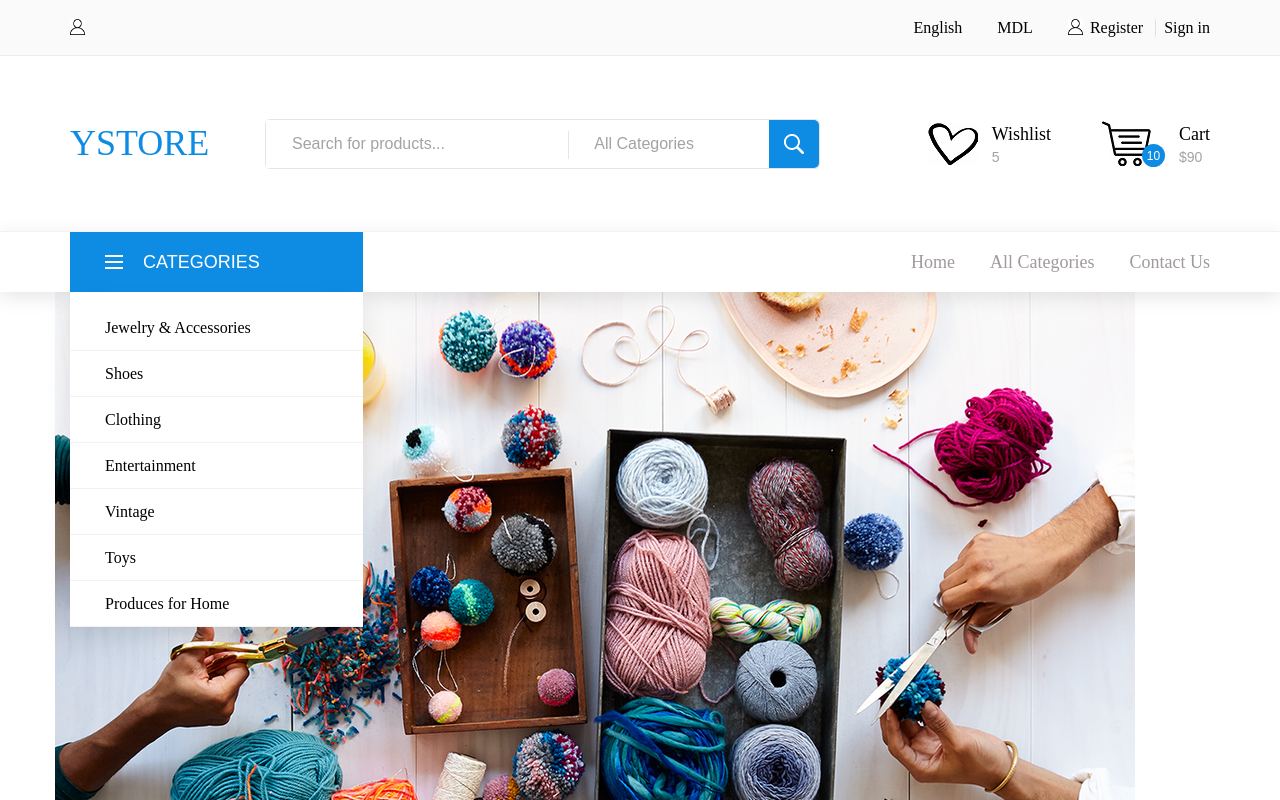
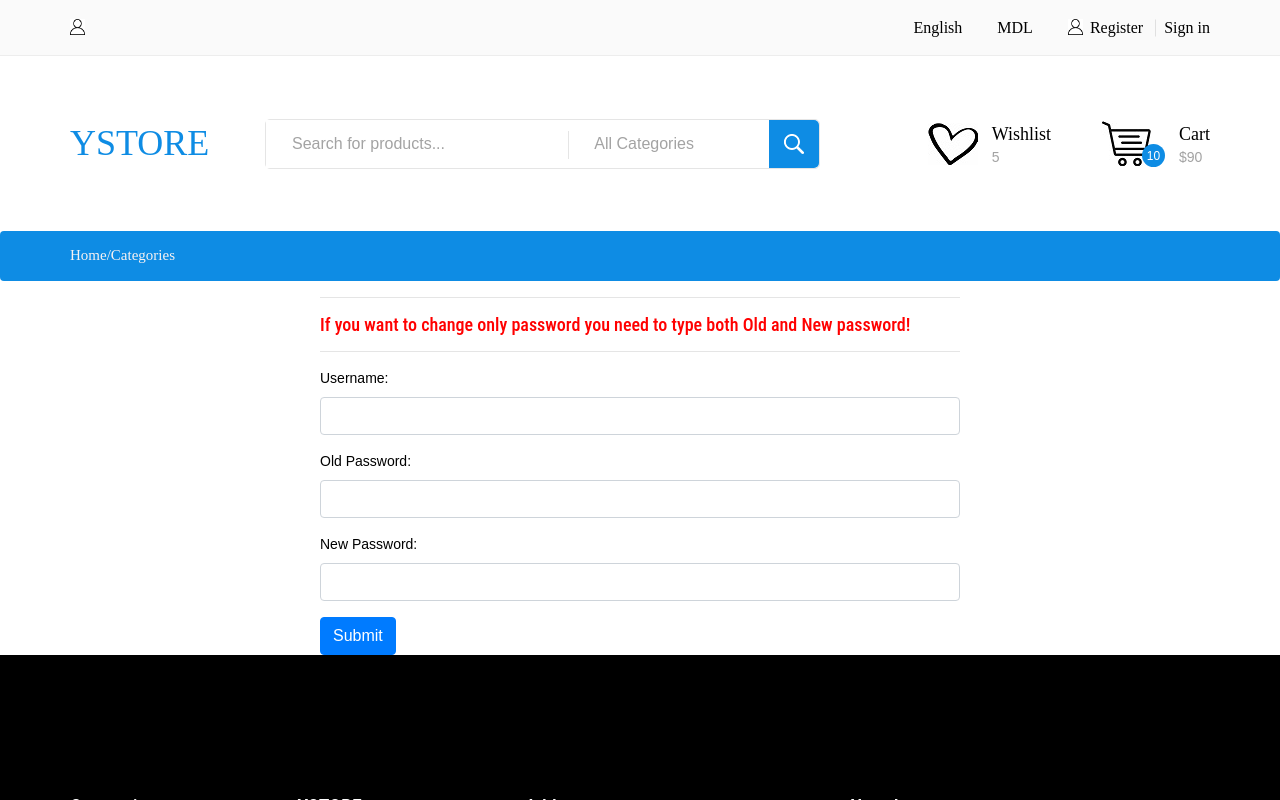
Before and after one commit to FluffyK/SEM5_PROJECT, a React (Create React App) app: page /profile/edit in a window 1280 px wide. Shown: the top 800 px of the page. Built offline with nearby package versions, Linux system fonts and the light colour scheme; grey boxes are pictures that could not be loaded.

Commit message:
final frontend verison

```diff
--- a/src/App.js
+++ b/src/App.js
@@ -22,6 +22,7 @@ import Shoes from "./components/Category/Shoes/Shoes"
 import Toys from "./components/Category/Toys/Toys"
 import Vintage from "./components/Category/Vintage/Vintage"
 import Logout from './components/Auth/Logout/Logout'
+import Profile from './components/Profile/Profile'
 import { BrowserRouter as Router, Switch, Route, Link } from "react-router-dom"
 import { render } from "@testing-library/react"
 class App extends Component {
@@ -52,6 +53,12 @@ class App extends Component {
               <Nav2 />
             </Header>
             <Logout />
+          </Route>
+          <Route path="/profile/edit">
+            <Header>
+              <Nav1 />
+            </Header>
+            <Profile />
           </Route>
           <Route path="/stores/new">
             <Header>
@@ -89,7 +96,7 @@ class App extends Component {
             </Header>
             <Jewelry />
           </Route>
-          <Route path="/category/clothing">
+          {/* <Route path="/category/clothing">
             <Header>
               <Nav2 />
             </Header>
@@ -136,7 +143,7 @@ class App extends Component {
             <Category />
             <Vintage />
             <ProductCategory />
-          </Route>
+          </Route> */}
           <Route path="/category">
             <Header>
               <Nav1 />
--- a/src/components/Auth/SignIn/SignIn.js
+++ b/src/components/Auth/SignIn/SignIn.js
@@ -6,7 +6,8 @@ export default function SignIn() {
   const [emailValue, setEmailValue] = useState(null);
 	const [passwordValue, setPasswordValue] = useState(null);
 
-  const handleSubmit = () => {
+  const handleSubmit = (e) => {
+		e.preventDefault()
     const loginData = {
       email: emailValue,
       password: passwordValue
--- a/src/components/Auth/SingUp/SignUp.js
+++ b/src/components/Auth/SingUp/SignUp.js
@@ -17,7 +17,8 @@ export default function SignUp() {
     axios.post('https://localhost:4000/user/register', registerData)
       .then(res =>{
         console.log(res.data)
-    		window.location.href = "http://localhost:3000/";
+        window.location.href = "http://localhost:3000/";
+
       });
   }
   return (
@@ -43,12 +44,10 @@ export default function SignUp() {
             </div>
 
             <div
-              class="wrap-input100 validate-input"
-              data-validate="Valid email is required: ex@abc.xyz">
+              class="wrap-input100 validate-input">
               <input
                 class="input100"
                 type="text"
-                name="email"
                 placeholder="Username"
                 value={usernameValue}
                 onChange={e => setUsernameValue(e.target.value)}
--- a/src/components/Header/header.js
+++ b/src/components/Header/header.js
@@ -4,18 +4,16 @@ import search from "../../assets/search.png"
 import images from "../../assets/images.jpg"
 import heart from "../../assets/heart.jpg"
 import axios from 'axios'
-import { BrowserRouter as Router, Switch, Route, Link } from "react-router-dom"
 
 class Header extends Component {
   constructor(props){
     super(props)
-    this.state = {
-      signInBool: false
-    }
   }
   componentDidMount() {
     const signDiv = document.querySelector("#sign-menu")
     const usernameDiv = document.querySelector("#username-div")
+    const createDiv = document.querySelector("#create-div")
+    const createDiv2 = document.querySelector("#create-div2")
     if (localStorage.getItem("token") !== null) {
 
       const config = {
@@ -25,10 +23,12 @@ class Header extends Component {
       }
       axios.get("https://localhost:4000/user", config)
         .then(el => {
-          usernameDiv.appendChild(document.createTextNode(el.data.username))
+          const aEdit = document.createElement("a")
+          aEdit.href = "/profile/edit"
+          aEdit.innerHTML = el.data.username
+          usernameDiv.appendChild(aEdit)
         })
 
-      this.setState({signInBool: true})
       const div1 = document.createElement("div")
       div1.className = "user_icon"
       const img1 = document.createElement("img")
@@ -41,11 +41,25 @@ class Header extends Component {
       a1.innerHTML = "Logout"
       div2.appendChild(a1)
 
+
+      const div5 = document.createElement("div")
+      const a5 = document.createElement("a")
+      a5.href = "/stores/new"
+      a5.innerHTML = "Create Store"
+      div5.appendChild(a5)
+
+      const div6 = document.createElement("div")
+      const a6 = document.createElement("a")
+      a6.href = "/products/new"
+      a6.innerHTML = "Create Product"
+      div6.appendChild(a6)
+
+      createDiv.appendChild(div5)
+      createDiv2.appendChild(div6)
       signDiv.appendChild(div1)
       signDiv.appendChild(div2)
 
     } else {
-      this.setState({signInBool: false})
       const div1 = document.createElement("div")
       div1.className = "user_icon"
       const img1 = document.createElement("img")
@@ -80,6 +94,11 @@ class Header extends Component {
                     <div class="user_icon">
                       <img src={userphoto} alt="" />
                     </div>
+                  </div>
+                  <div class="top_bar_contact_item" id="create-div">
+
+                  </div>
+                  <div class="top_bar_contact_item ml-4" id="create-div2">
 
                   </div>
                   <div class="top_bar_content ml-auto">
--- a/src/components/NavBars/MainNavBar/main_nav.js
+++ b/src/components/NavBars/MainNavBar/main_nav.js
@@ -22,7 +22,7 @@ export default function main_nav() {
                   </div>
                   <ul class="cat_menu">
                     <li>
-                      <a href="/category/jewelryandaccessory">Jewelry & Accessories</a>
+                      <a href="/category/jewelry">Jewelry & Accessories</a>
                     </li>
                     <li>
                       <a href="/category/shoes">Shoes</a>
@@ -40,7 +40,7 @@ export default function main_nav() {
                       <a href="/category/toys">Toys</a>
                     </li>
                     <li>
-                      <a href="/category/producesforhome">Produces for Home</a>
+                      <a href="/category/produces">Produces for Home</a>
                     </li>
                   </ul>
                 </div>
--- a/src/components/Product/ProductCategory.js
+++ b/src/components/Product/ProductCategory.js
@@ -1,7 +1,7 @@
 import React from "react"
 export default function CategoryProduct(props) {
   return (
-    <div className="App">
+    <div>
       <div class="col-lg-4 col-sm-6">
         <div class="single_category_product">
           <div class="single_category_img">
--- a/src/components/ProductReg/Product.js
+++ b/src/components/ProductReg/Product.js
@@ -10,30 +10,7 @@ export default function Product() {
   const [fileValue, setFileValue] = useState(null)
   const [descriptionValue, setDescriptionValue] = useState(null)
 
-  const multipleRead = (files) => {
-    const arr = []
-    var reader = new FileReader();
-    const readFile = async(index) => {
-      if( index >= files.length ) return;
-      var file = files[index];
-      reader.onload = async(e) => {
-        // get file content
-        let promise = new Promise((resolve, reject) => {
-          setTimeout(() => resolve(arr.push({ data: btoa(e.target.result), contentType: "image/png" })), 1000)
-        });
-
-        await promise;
-        // do sth with bin
-        readFile(index+1)
-      }
-      reader.readAsBinaryString(file);
-    }
-    readFile(0)
-    setTimeout(function(){ return arr }, 3000);
-
-  }
-
-  const handleSubmit = async(e) => {
+  const handleSubmit = async e => {
     e.preventDefault()
 
     let config = {
@@ -42,27 +19,34 @@ export default function Product() {
       }
     }
 
-    let newArr = multipleRead(fileValue)
+    const reader = new FileReader()
 
-    console.log(newArr)
+    // Convert data to base64
+    reader.readAsBinaryString(fileValue)
+    reader.onload = function(e) {
+      const arr = []
+      const b64Img = btoa(e.target.result)
+
+      arr.push({ data: b64Img, contentType: "imgType" })
 
       const productData = {
         storeName: nameValue,
         productTitle: titleValue,
         productCategories: categoryValue,
         productPrice: priceValue,
-      productImages: newArr
+        productImages: arr
       }
+
       console.log(productData)
       axios
         .post("https://localhost:4000/products", productData, config)
         .then(res => {
           console.log(res.data)
         })
-    // }
+    }
   }
   return (
-    <div className="App">
+    <div>
       <h2>Create Product</h2>
       <hr />
       <form className="form-store" onSubmit={handleSubmit}>
@@ -83,7 +67,7 @@ export default function Product() {
             type="text"
             class="form-control"
             id="exampleFormControlInput1"
-            placeholder="Store Name"
+            placeholder="Product Title"
             value={titleValue}
             onChange={e => setTitleValue(e.target.value)}
           />
@@ -128,7 +112,7 @@ export default function Product() {
         <div class="form-group">
           <label>Choose Images:</label>
           <input
-            onChange={e => setFileValue(e.target.files)}
+            onChange={e => setFileValue(e.target.files[0])}
             type="file"
             class="form-control-file"
             id="exampleFormControlFile1"
--- /dev/null
+++ b/src/components/Profile/Profile.css
@@ -0,0 +1,4 @@
+.profileEdit{
+  margin: auto auto;
+  width: 50%;
+}
--- /dev/null
+++ b/src/components/Profile/Profile.js
@@ -0,0 +1,83 @@
+import React, { useState } from "react"
+import './Profile.css'
+import Axios from "axios"
+
+export default function Profile() {
+  const [usernameValue, setUsernameValue] = useState(null)
+  const [oldValue, setOldValue] = useState(null)
+  const [newValue, setNewValue] = useState(null)
+
+  const handleSubmit = (e) => {
+    e.preventDefault()
+    let editData = null
+    if(usernameValue === ""){
+      editData = {
+        oldPassword: oldValue,
+        newPassword: newValue
+      }
+    } else if(oldValue === ""){
+      editData = {
+        username: usernameValue,
+      }
+    } else {
+      editData = {
+        username: usernameValue,
+        oldPassword: oldValue,
+        newPassword: newValue
+      }
+    }
+    console.log(editData)
+    const config = {
+      headers: {
+        "auth-token": JSON.parse(localStorage.getItem("token"))
+      }
+    }
+    Axios.put('https://localhost:4000/profile/edit', editData, config)
+      .then(res => {
+        console.log(res.data)
+      })
+      .catch(err => {
+        console.log(err)
+      })
+  }
+  return (
+    <div className="profileEdit">
+      <form onSubmit={handleSubmit}>
+        <hr />
+        <h4 style={{color: "red"}}>If you want to change only password you need to type both Old and New password!</h4>
+        <hr />
+        <div class="form-group">
+          <label for="exampleFormControlInput1">Username:</label>
+          <input
+            type="text"
+            class="form-control"
+            id="exampleFormControlInput1"
+            value={usernameValue}
+            onChange={e => setUsernameValue(e.target.value)}
+          />
+        </div>
+        <div class="form-group">
+          <label for="exampleFormControlInput1">Old Password:</label>
+          <input
+            type="password"
+            class="form-control"
+            id="exampleFormControlInput1"
+            value={oldValue}
+            onChange={e => setOldValue(e.target.value)}
+          />
+        </div>
+        <div class="form-group">
+          <label for="exampleFormControlInput1">New Password:</label>
+          <input
+            type="password"
+            class="form-control"
+            id="exampleFormControlInput1"
+            value={newValue}
+            onChange={e => setNewValue(e.target.value)}
+          />
+        </div>
+        <button type="submit" class="btn btn-primary">Submit</button>
+      </form>
+    </div>
+  )
+}
```
Also changed, not shown: src/components/Category/JewelryandAccessories/Jewelery.js (+20 -13 lines). Lines whose indentation alone changed are shown as unchanged.
